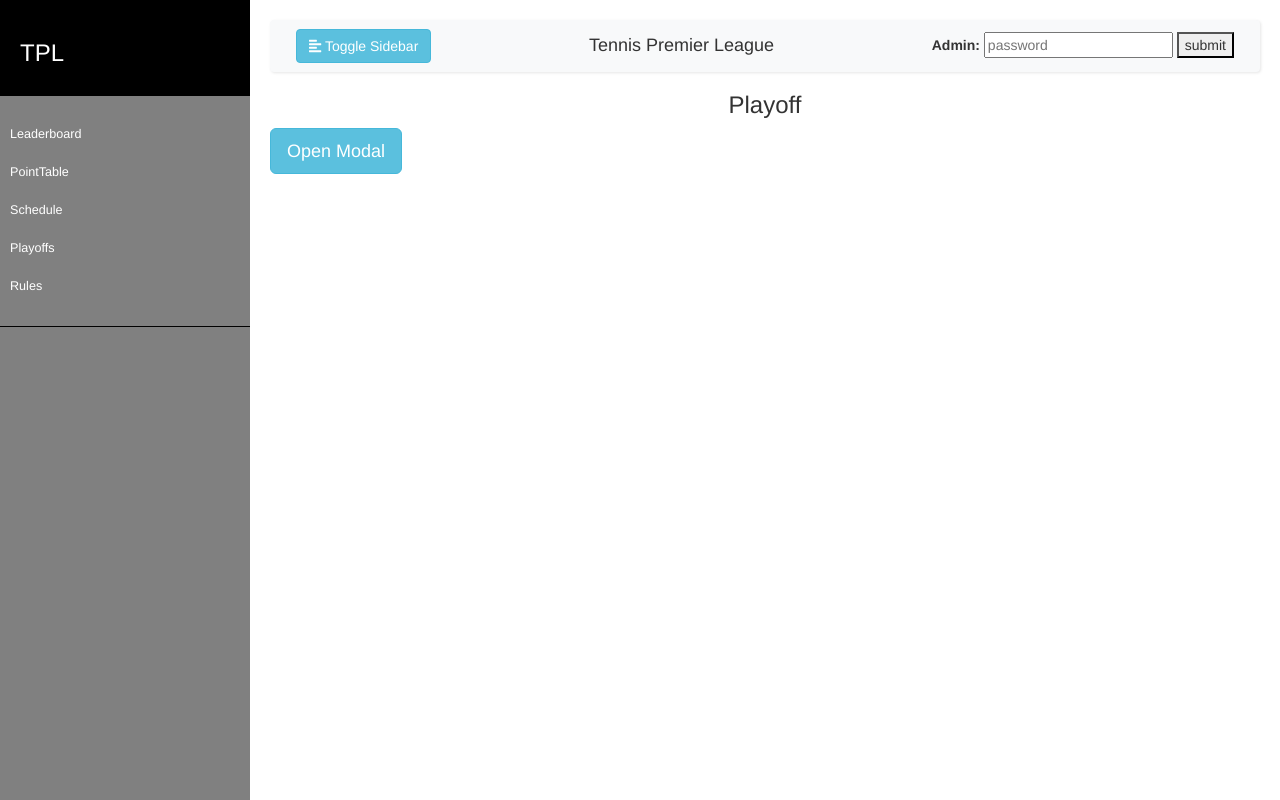
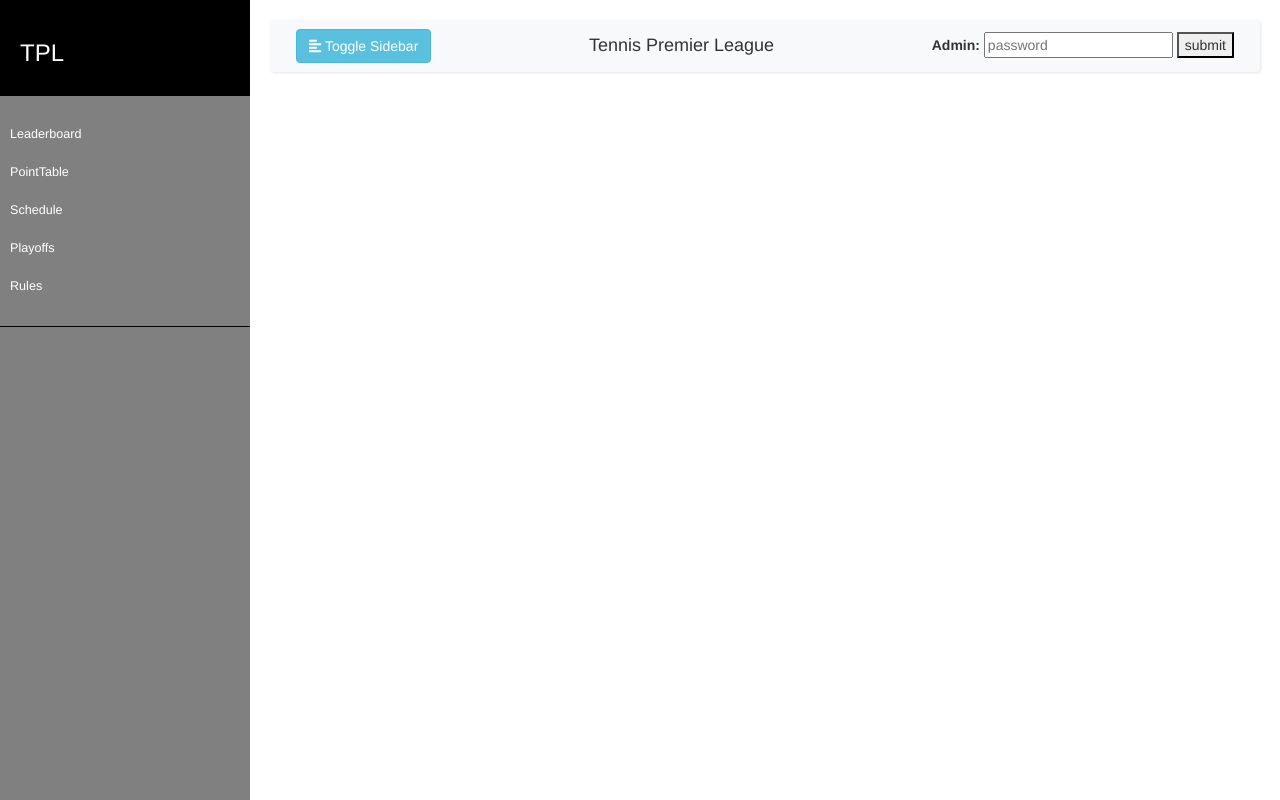
Before and after one commit to HarshaNyshadham/TPL, a Flask app: page /playoffs in a window 1280 px wide. Run offline with Flask 2, Linux system fonts and the light colour scheme; some libraries are stand-ins or nearby versions.

Commit message:
Update playoffs.html

```diff
--- a/templates/playoffs.html
+++ b/templates/playoffs.html
@@ -4,33 +4,4 @@
 
 
 
-<!-- Modal -->
-<div id="myModal" class="modal fade" role="dialog">
-  <div class="modal-dialog">
-
-    <!-- Modal content-->
-    <div class="modal-content">
-      <div class="modal-header">
-        <button type="button" class="close" data-dismiss="modal">&times;</button>
-        <h4 class="modal-title">Modal Header</h4>
-      </div>
-      <div class="modal-body">
-        <p>Some text in the modal.</p>
-      </div>
-      <div class="modal-footer">
-        <button type="button" class="btn btn-default" data-dismiss="modal">Close</button>
-      </div>
-    </div>
-
-  </div>
-</div>
-
-<h3 class = "text-center">
-  Playoff
-</h3>
-
-
-<!-- Trigger the modal with a button -->
-<button type="button" class="btn btn-info btn-lg" data-toggle="modal" data-target="#myModal">Open Modal</button>
-
 {% endblock %}
```
